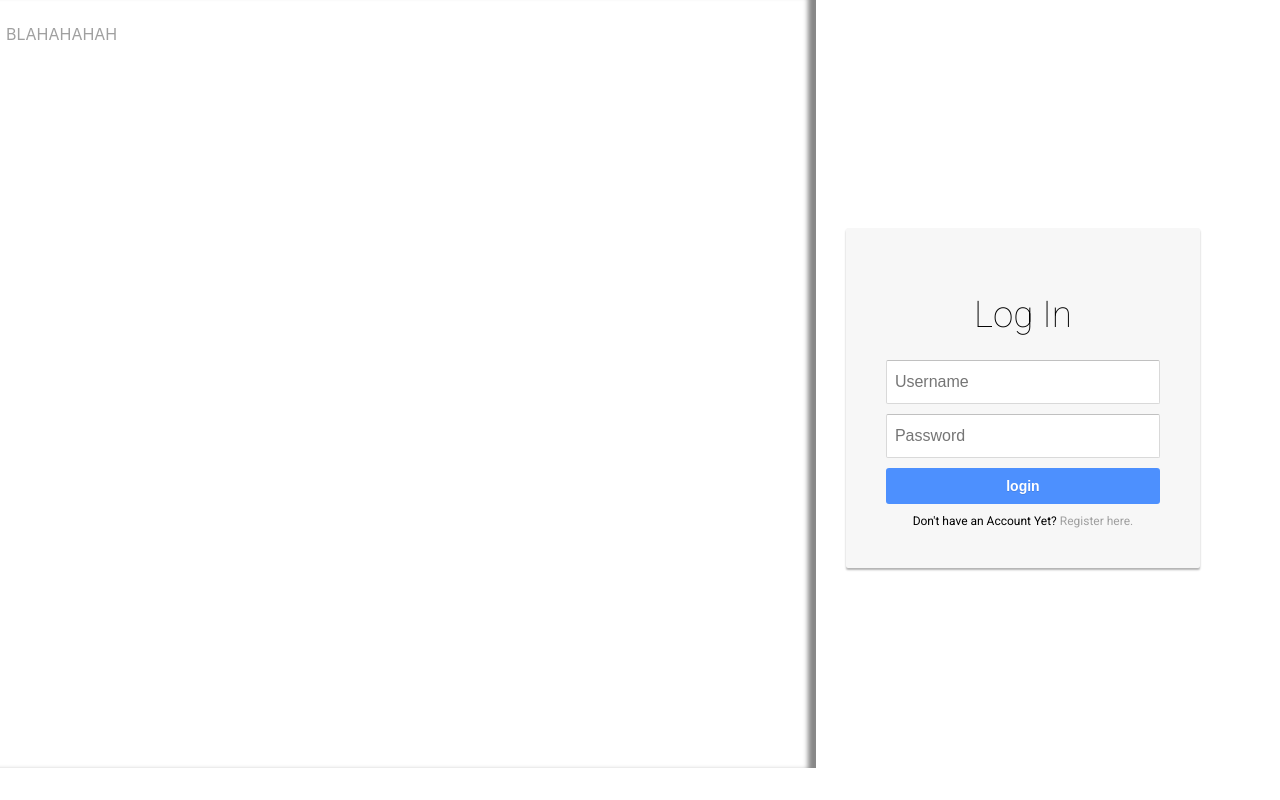
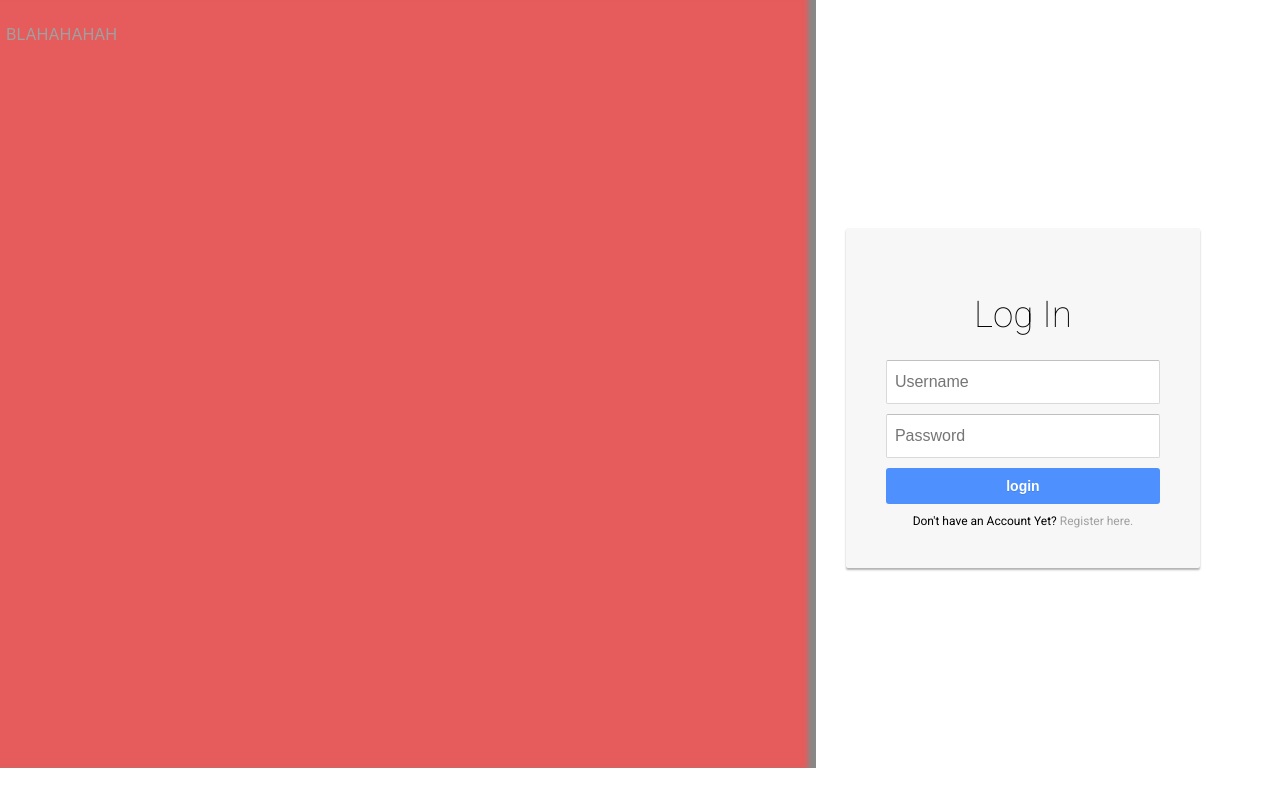
Before and after one commit to harshanand25/cerebral_inspection, a React (Create React App) app: page /login in a window 1280 px wide. Built offline with nearby package versions, Linux system fonts and the light colour scheme.

Commit message:
yutfeuwy

```diff
--- a/src/Login.css
+++ b/src/Login.css
@@ -19,6 +19,7 @@ body {
   height: 750px;
   padding: 10px;
   width: 800px;
+  background-color: #e65b5b;
 }
 
 .login-graphic{
```
